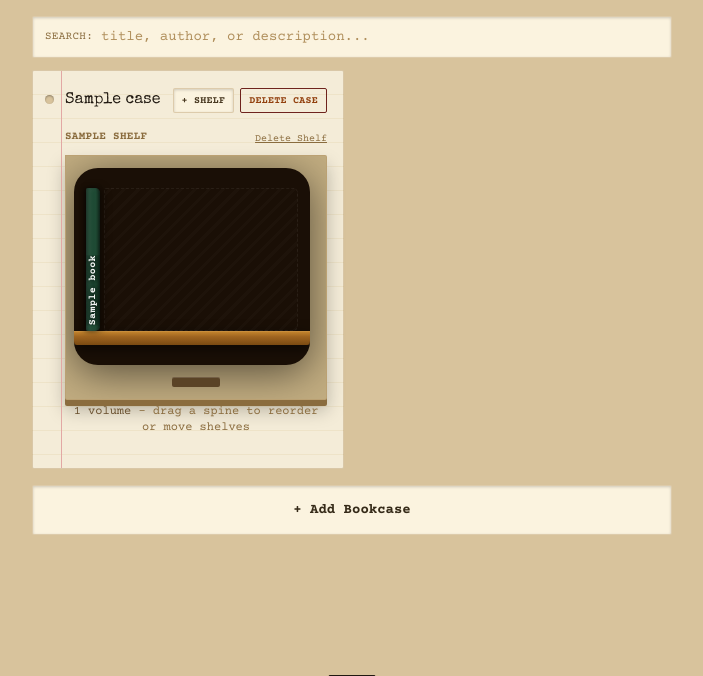
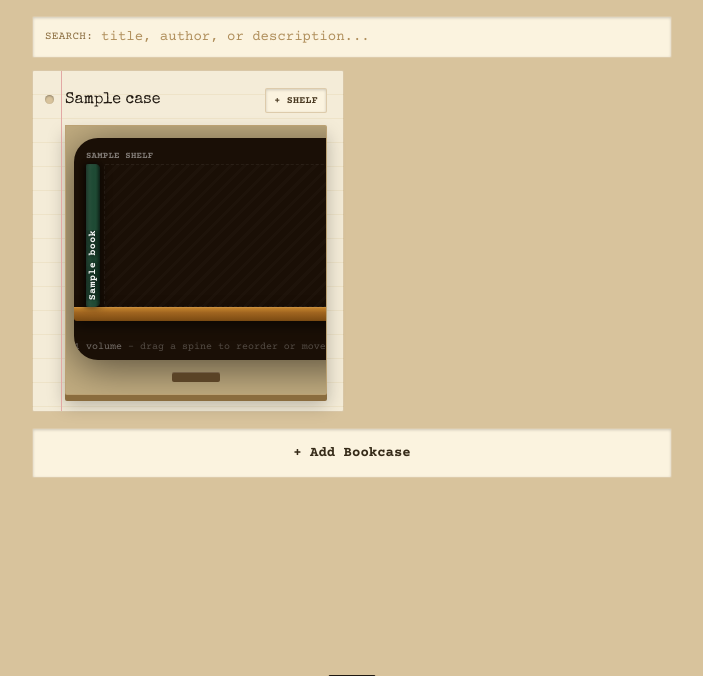
Before and after one commit to Monster0506/stackroom, a Django app: template templates/books/library.html in a window 1280 px wide. Shown: the part 56-732 px from the top of the page, without its empty margins (288-991 px from the left). Run offline with Django 5.2, Linux system fonts and the light colour scheme; the template is opened without the code that fills it: most values are stand-ins (such as "Sample title", 1, 10 or a date in 2020); some libraries are stand-ins or nearby versions.

Commit message:
Make each Shelf a real single row; split the mega-shelf to match

```diff
--- a/templates/books/_bookcases.html
+++ b/templates/books/_bookcases.html
@@ -12,27 +12,37 @@
           {% csrf_token %}
           <button type="submit" class="text-[10px] font-bold uppercase tracking-wide px-2 py-1 rounded-sm label-slot border border-ink-400/40 text-ink-700 active:scale-95 transition">+ Shelf</button>
         </form>
-        <form method="post" action="{% url 'bookcase_delete' case.pk %}" onsubmit="return confirm('Delete {{ case.name|escapejs }}? Only works if every shelf is empty.')">
+        {% if not case.book_count %}
+        <form method="post" action="{% url 'bookcase_delete' case.pk %}" onsubmit="return confirm('Delete {{ case.name|escapejs }}?')">
           {% csrf_token %}
           <button type="submit" class="text-[10px] font-bold uppercase tracking-wide px-2 py-1 rounded-sm border border-amber-700 text-amber-800 active:scale-95 transition">Delete Case</button>
         </form>
+        {% endif %}
       </div>
     </div>
 
-    {% for shelf in case.shelves.all %}
-    <div class="mb-4">
-      <div class="flex items-center justify-between mb-1.5">
-        <span class="text-[11px] uppercase tracking-wide text-ink-500 font-bold">{{ shelf.name }}</span>
-        <form method="post" action="{% url 'shelf_delete' shelf.pk %}" onsubmit="return confirm('Delete {{ shelf.name|escapejs }}? Only works if the shelf is empty.')">
-          {% csrf_token %}
-          <button type="submit" class="text-[10px] text-ink-500 underline">Delete Shelf</button>
-        </form>
+    {% if case.shelves.all %}
+    <div class="border border-ink-400/40 rounded-b-sm rounded-tr-sm bg-[#c2ad81] p-3 overflow-x-auto" style="box-shadow: 0 6px 0 #8a6c3e, 0 10px 18px rgba(0,0,0,.25);">
+      <div class="wall rounded-3xl overflow-hidden shadow-[0_8px_40px_rgba(0,0,0,.55)] -mx-1 min-w-full w-max">
+        <div class="h-3"></div>
+        {% for shelf in case.shelves.all %}
+        <div class="flex items-center justify-between px-3">
+          <span class="text-[9px] uppercase tracking-wide text-white/45 font-bold">{{ shelf.name }}</span>
+          {% if not shelf.book_count %}
+          <form method="post" action="{% url 'shelf_delete' shelf.pk %}" onsubmit="return confirm('Delete {{ shelf.name|escapejs }}?')">
+            {% csrf_token %}
+            <button type="submit" class="text-[9px] text-white/45 underline">Delete Shelf</button>
+          </form>
+          {% endif %}
+        </div>
+        {% include "books/_shelf_row.html" with shelf_key=shelf.pk books=shelf.books.all drag_enabled=True %}
+        {% endfor %}
       </div>
-      {% include "books/_shelf_display.html" with shelf_key=shelf.pk books=shelf.books.all drag_enabled=True %}
+      <div class="w-12 h-2.5 rounded-sm mx-auto mt-3" style="background:#5a4326; box-shadow: 0 1px 0 rgba(255,255,255,.15) inset;"></div>
     </div>
-    {% empty %}
+    {% else %}
     <p class="text-xs text-ink-500 italic mb-2">No shelves yet.</p>
-    {% endfor %}
+    {% endif %}
   </div>
   {% endfor %}
 </div>
--- a/templates/books/_shelf_display.html
+++ b/templates/books/_shelf_row.html
@@ -1,21 +1,16 @@
 {% load book_filters %}
 <div class="shelf-instance" data-shelf-pk="{{ shelf_key }}" data-drag="{% if drag_enabled %}1{% else %}0{% endif %}">
-
-  <div class="border border-ink-400/40 rounded-b-sm rounded-tr-sm bg-[#c2ad81] p-3 mb-1 overflow-x-auto" style="box-shadow: 0 6px 0 #8a6c3e, 0 10px 18px rgba(0,0,0,.25);">
-    <div class="shelf-el wall rounded-3xl overflow-hidden shadow-[0_8px_40px_rgba(0,0,0,.55)] -mx-1 min-w-full w-max">
-      <div class="h-5"></div>
-      <!-- rows inserted by buildShelf() -->
-    </div>
-    <div class="w-12 h-2.5 rounded-sm mx-auto mt-3" style="background:#5a4326; box-shadow: 0 1px 0 rgba(255,255,255,.15) inset;"></div>
+  <div class="shelf-el min-w-full w-max">
+    <!-- row inserted by buildShelf() -->
   </div>
 
   {% if books %}
-  <p class="text-center text-xs text-ink-600 mt-1 mb-3">
+  <p class="text-center text-[10px] text-white/40 -mt-0.5 mb-1.5">
     {{ books|length }} volume{{ books|length|pluralize }}
-    {% if drag_enabled %}<span class="text-ink-500">- drag a spine to reorder or move shelves</span>{% endif %}
+    {% if drag_enabled %}<span class="text-white/25">- drag a spine to reorder or move shelves</span>{% endif %}
   </p>
   {% else %}
-  <p class="text-center text-xs text-ink-500 mt-1 mb-3 italic">empty shelf{% if drag_enabled %} - drag a book here{% endif %}</p>
+  <p class="text-center text-[10px] text-white/30 -mt-0.5 mb-1.5 italic">empty{% if drag_enabled %} - drag a book here{% endif %}</p>
   {% endif %}
 
   <!-- Hidden spine pool: Django renders all spines here; JS moves them onto the shelf -->
--- a/templates/books/library.html
+++ b/templates/books/library.html
@@ -141,7 +141,7 @@
 </div>
 
 <script>
-// --- Shelf builder: packs spines into rows based on measured width ---
+// --- Shelf builder: lays a shelf's spines out in its single row ---
 // Re-run after every render (initial load, resize, and live search swaps).
 var measureCtx = document.createElement('canvas').getContext('2d');
 
@@ -172,42 +172,29 @@ function fitTitle(spine) {
 function buildShelf(shelf, pool) {
   if (!shelf || !pool) return;
 
-  // Spines may currently be sitting in shelf rows (from a prior build) or
-  // still in the pool (first run) - gather them in their current visual
-  // order before repacking.
+  // Spines may currently be sitting in the shelf's row (from a prior build)
+  // or still in the pool (first run) - gather them in their current visual
+  // order before rebuilding.
   shelf.querySelectorAll('.spine').forEach(function (s) { pool.appendChild(s); });
   var spines = Array.from(pool.children);
-  var available = shelf.offsetWidth - 24; // px-3 = 12px each side
-  var gap = 4;
 
-  // Greedy row packing
-  var rows = [];
-  var row = [], rowW = 0;
-  spines.forEach(function (spine) {
-    var w = parseInt(spine.dataset.w, 10) || 24;
-    var needed = row.length ? rowW + gap + w : w;
-    if (row.length > 0 && needed > available) {
-      rows.push(row); row = [spine]; rowW = w;
-    } else {
-      row.push(spine); rowW = needed;
-    }
-  });
-  if (row.length) rows.push(row);
+  // Clear any previously built row before rebuilding.
+  while (shelf.children.length > 1) shelf.removeChild(shelf.lastChild);
+  if (!spines.length) return;
 
-  // Clear any previously packed rows before rebuilding
-  while (shelf.children.length > 1) shelf.removeChild(shelf.lastChild);
-
-  // Build DOM
-  rows.forEach(function (rowSpines) {
-    var maxH = rowSpines.reduce(function (m, s) {
+  // A shelf is exactly one row. It never wraps into more rows - if it's
+  // full, it widens (the shelf-el's own w-max sizing handles that) rather
+  // than growing another plank. Multiple physical shelves are multiple
+  // Shelf records, not multiple rows within one.
+  var maxH = spines.reduce(function (m, s) {
     return Math.max(m, parseInt(s.style.height, 10) || 148);
   }, 0);
 
   var rowEl = document.createElement('div');
   rowEl.className = 'flex items-end px-3';
-    rowEl.style.gap = gap + 'px';
+  rowEl.style.gap = '4px';
 
-    rowSpines.forEach(function (spine) {
+  spines.forEach(function (spine) {
     fitTitle(spine);
     rowEl.appendChild(spine);
   });
@@ -226,7 +213,6 @@ function buildShelf(shelf, pool) {
   var spacer = document.createElement('div');
   spacer.style.height = '20px';
   shelf.appendChild(spacer);
-  });
 }
 
 function hashColor(str) {
```
Also changed, not shown: books/views.py (+9 -2 lines), templates/books/_search_results.html (+9 -1 lines), books/migrations/0005_split_shelves_into_rows.py (added). Lines whose indentation alone changed are shown as unchanged.
